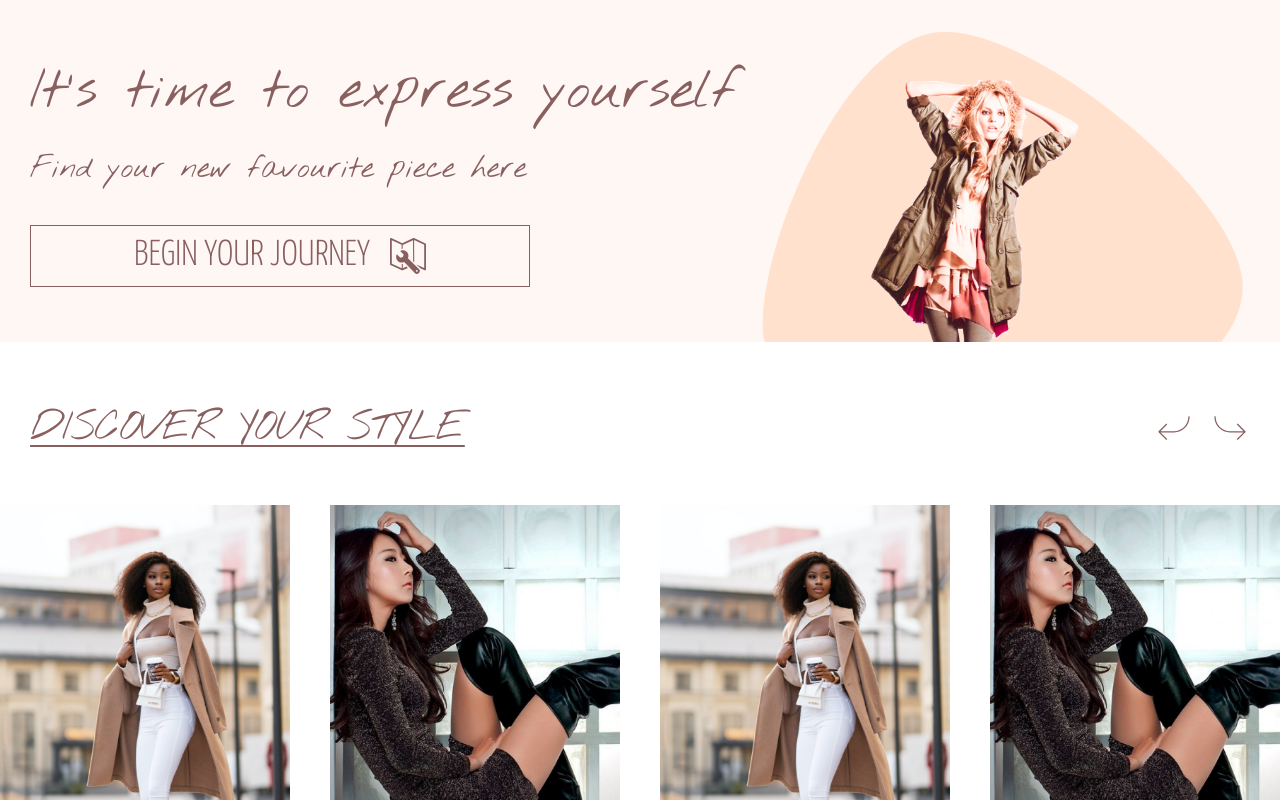
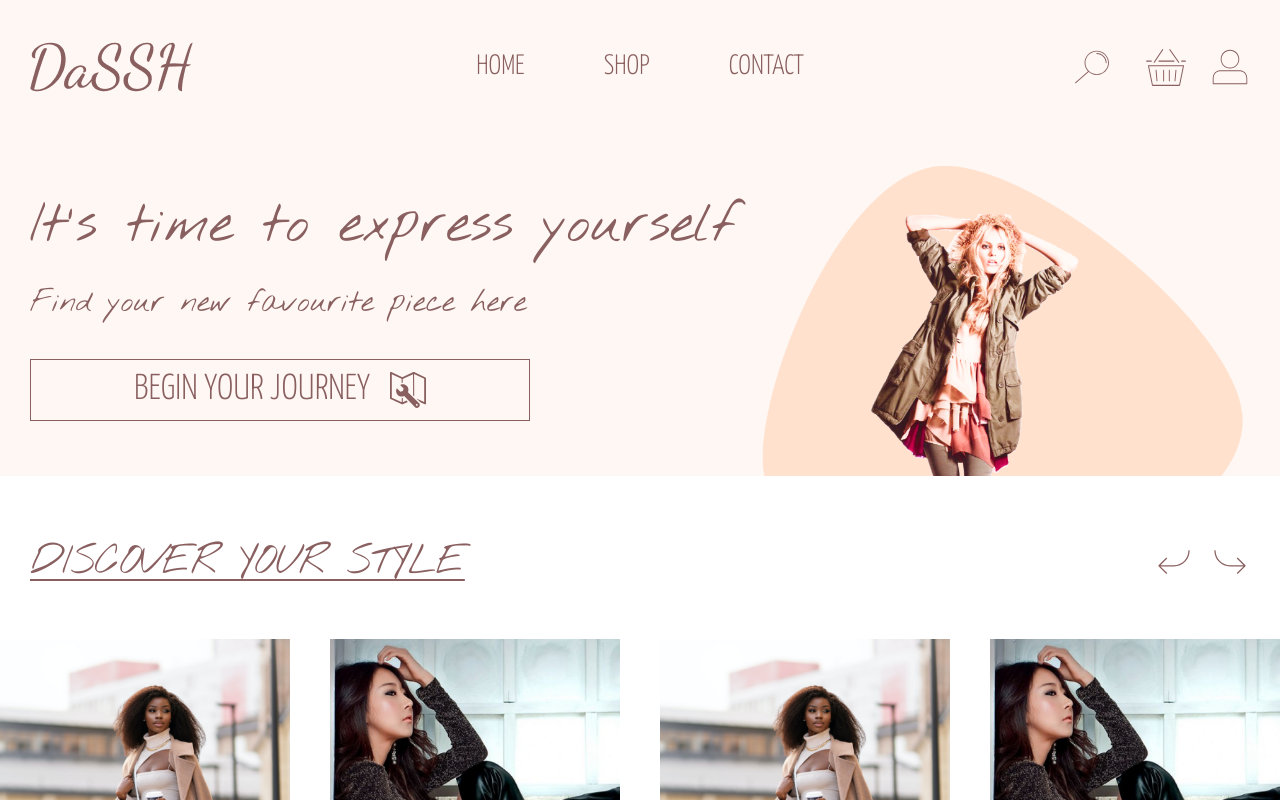
Before and after one commit to MihaiDragutescu/da-ssh-frontend, a React (Create React App) app: page / in a window 1280 px wide. Shown: the top 800 px of the page. Built offline with nearby package versions, Linux system fonts and the light colour scheme.

Commit message:
Added header component and routes

```diff
--- a/src/App.tsx
+++ b/src/App.tsx
@@ -1,15 +1,20 @@
 import HomePage from '@Pages/home/HomePage';
 import PrivacyPolicyPage from '@Pages/privacy-policy/PrivacyPolicyPage';
 import TermsAndConditionsPage from '@Pages/terms-and-conditions/TermsAndConditionsPage';
+import ProductsListPage from '@Pages/products-list/ProductsListPage';
 import ContactPage from '@Pages/contact/ContactPage';
 import AboutPage from '@Pages/about/AboutPage';
+import CartPage from '@Pages/cart/CartPage';
+import ProfilePage from '@Pages/profile/ProfilePage';
 import Footer from '@Components/layout/Footer';
+import Header from '@Components/layout/Header';
 import { Route, Routes } from 'react-router-dom';
 import './App.scss';
 
 const App = () => {
   return (
     <div>
+      <Header />
       <Routes>
         <Route path='/' element={<HomePage />} />
         <Route path='/privacy-policy' element={<PrivacyPolicyPage />} />
@@ -17,8 +22,11 @@ const App = () => {
           path='/terms-and-conditions'
           element={<TermsAndConditionsPage />}
         />
+        <Route path='/shop' element={<ProductsListPage />} />
         <Route path='/contact' element={<ContactPage />} />
         <Route path='/about' element={<AboutPage />} />
+        <Route path='/cart' element={<CartPage />} />
+        <Route path='/profile' element={<ProfilePage />} />
       </Routes>
       <Footer />
     </div>
--- a/src/components/form/Input.scss
+++ b/src/components/form/Input.scss
@@ -3,13 +3,14 @@
 
 .ssh-input {
   width: 725px;
-  border-bottom: $border-solid-1;
   display: flex;
   align-items: center;
+  justify-content: flex-end;
+  position: relative;
 
   label {
     flex: 1;
-  }
+    border-bottom: $border-solid-1;
 
     input {
       font-size: 32px;
@@ -17,6 +18,7 @@
       color: $color-brown;
       padding: 12px;
       width: 100%;
+      background-color: $color-transparent;
 
       @include for-size(mobile) {
         font-size: 28px;
@@ -24,10 +26,26 @@
 
       &::placeholder {
         color: $color-brown;
+        font-size: 32px;
+
+        @include for-size(mobile) {
+          font-size: 28px;
+        }
       }
 
       &:focus-visible {
         outline: none;
       }
     }
+
+    input.input-with-icon {
+      padding-right: 55px;
     }
+  }
+
+  &__icon {
+    position: absolute;
+    right: 10px;
+    cursor: pointer;
+  }
+}
--- a/src/components/form/Input.tsx
+++ b/src/components/form/Input.tsx
@@ -10,6 +10,7 @@ interface InputProps {
   onChange?: (event: React.ChangeEvent<HTMLInputElement>) => void;
   value?: string;
   icon?: string;
+  iconClick?: (event: React.MouseEvent<HTMLImageElement>) => void;
 }
 
 const Input: React.FC<InputProps> = (props: InputProps) => {
@@ -18,6 +19,7 @@ const Input: React.FC<InputProps> = (props: InputProps) => {
       <label>
         {props.label}
         <input
+          className={`${props.icon ? 'input-with-icon' : ''}`}
           placeholder={props.placeholder}
           type={props.type}
           name={props.name}
@@ -26,7 +28,14 @@ const Input: React.FC<InputProps> = (props: InputProps) => {
           value={props.value}
         />
       </label>
-      <img src={props.icon} alt='' />
+      {props.icon && (
+        <img
+          className='ssh-input__icon'
+          onClick={props.iconClick}
+          src={props.icon}
+          alt='input-icon'
+        />
+      )}
     </div>
   );
 };
--- /dev/null
+++ b/src/components/layout/Header.scss
@@ -0,0 +1,73 @@
+@use '@Styles/variables' as *;
+@use '@Styles/mixins' as *;
+
+.ssh-header {
+  background-color: $primary-color;
+
+  &__container {
+    padding: calc($vertical-padding-desktop / 3) 30px;
+  }
+
+  &__row {
+    justify-content: space-between;
+    align-items: center;
+  }
+
+  &__col {
+    width: 33.33%;
+  }
+
+  &__links {
+    display: flex;
+    justify-content: space-around;
+    align-items: center;
+
+    a {
+      text-transform: uppercase;
+      font-size: 28px;
+      line-height: 1;
+      color: $color-brown;
+    }
+  }
+
+  &__icons {
+    display: flex;
+    align-items: center;
+    justify-content: flex-end;
+
+    &--cart,
+    &--profile {
+      margin-left: 24px;
+      z-index: 1;
+    }
+
+    form {
+      flex: 1;
+    }
+  }
+
+  &__input {
+    width: auto;
+
+    label {
+      max-width: 0;
+      opacity: 0;
+      transition: all 0.5s linear;
+
+      input {
+        font-size: 28px;
+
+        &::placeholder {
+          font-size: 28px;
+        }
+      }
+    }
+  }
+
+  &__input.input-expanded {
+    label {
+      max-width: 100%;
+      opacity: 1;
+    }
+  }
+}
--- /dev/null
+++ b/src/components/layout/Header.tsx
@@ -0,0 +1,75 @@
+import './Header.scss';
+import logo from '@Assets/images/logo.png';
+import Input from '@Components/form/Input';
+import Search from '@Assets/images/search-icon.svg';
+import { ReactComponent as Cart } from '@Assets/images/basket-icon.svg';
+import { ReactComponent as Profile } from '@Assets/images/user-icon.svg';
+import { Link } from 'react-router-dom';
+import { useState } from 'react';
+
+const Header = () => {
+  const [inputValue, setInputValue] = useState('');
+  const [inputExpanded, setInputExpanded] = useState(false);
+
+  const handleChange = (event: React.ChangeEvent<HTMLInputElement>) => {
+    setInputValue(event.target.value);
+  };
+
+  const handleSubmit = (
+    event: React.MouseEvent<HTMLImageElement> | React.FormEvent<HTMLFormElement>
+  ) => {
+    event.preventDefault();
+
+    if (
+      inputValue &&
+      (event.type === 'submit' || (event.type === 'click' && inputExpanded))
+    ) {
+      console.log(`Searching ${inputValue} ...`);
+      setInputValue('');
+    } else {
+      setInputExpanded(!inputExpanded);
+    }
+  };
+
+  return (
+    <footer className='ssh-header'>
+      <div className='ssh-header__container ssh-container'>
+        <div className='ssh-header__row ssh-row'>
+          <div className='ssh-header__col ssh-header__logo'>
+            <Link to='/'>
+              <img src={logo} alt='logo' />
+            </Link>
+          </div>
+          <div className='ssh-header__col ssh-header__links'>
+            <Link to='/'>Home</Link>
+            <Link to='/shop'>Shop</Link>
+            <Link to='/contact'>Contact</Link>
+          </div>
+          <div className='ssh-header__col ssh-header__icons'>
+            <form onSubmit={handleSubmit}>
+              <Input
+                className={`ssh-header__input ${
+                  inputExpanded ? 'input-expanded' : ''
+                }`}
+                placeholder='Search...'
+                type='text'
+                value={inputValue}
+                onChange={handleChange}
+                icon={Search}
+                iconClick={handleSubmit}
+              />
+            </form>
+            <Link className='ssh-header__icons--cart' to='/cart'>
+              <Cart />
+            </Link>
+            <Link className='ssh-header__icons--profile' to='/profile'>
+              <Profile />
+            </Link>
+          </div>
+        </div>
+      </div>
+    </footer>
+  );
+};
+
+export default Header;
--- /dev/null
+++ b/src/pages/cart/CartPage.jsx
@@ -0,0 +1,5 @@
+const CartPage = () => {
+  return <div>Cart</div>;
+};
+
+export default CartPage;
--- a/src/pages/home/HomeFeaturedProducts/HomeFeaturedProducts.tsx
+++ b/src/pages/home/HomeFeaturedProducts/HomeFeaturedProducts.tsx
@@ -60,15 +60,11 @@ const HomeFeaturedProducts: React.FC = () => {
   ];
 
   const goToNext = () => {
-    if (sliderRef.current) {
-      sliderRef.current.slickNext();
-    }
+    sliderRef.current?.slickNext();
   };
 
   const goToPrev = () => {
-    if (sliderRef.current) {
-      sliderRef.current.slickPrev();
-    }
+    sliderRef.current?.slickPrev();
   };
 
   const handleClick = () => {
--- /dev/null
+++ b/src/pages/products-list/ProductsListPage.tsx
@@ -0,0 +1,5 @@
+const ProductsListPage = () => {
+  return <div>Products list</div>;
+};
+
+export default ProductsListPage;
--- /dev/null
+++ b/src/pages/profile/ProfilePage.jsx
@@ -0,0 +1,5 @@
+const ProfilePage = () => {
+  return <div>Profile</div>;
+};
+
+export default ProfilePage;
--- a/src/styles/_variables.scss
+++ b/src/styles/_variables.scss
@@ -26,6 +26,7 @@ $primary-color: #fef7f3;
 $secondary-color: #ffe2d1;
 $color-brown: #895f5f;
 $color-brown-dark: #553e3e;
+$color-transparent: #00000000;
 $font-primary: YanoneKaffeesatz;
 $font-secondary: NothingYouCouldDo;
 $font-tertiary: DancingScript;
```
Also changed, not shown: src/assets/images/basket-icon.svg (added), src/assets/images/user-icon.svg (added). Lines whose indentation alone changed are shown as unchanged.
